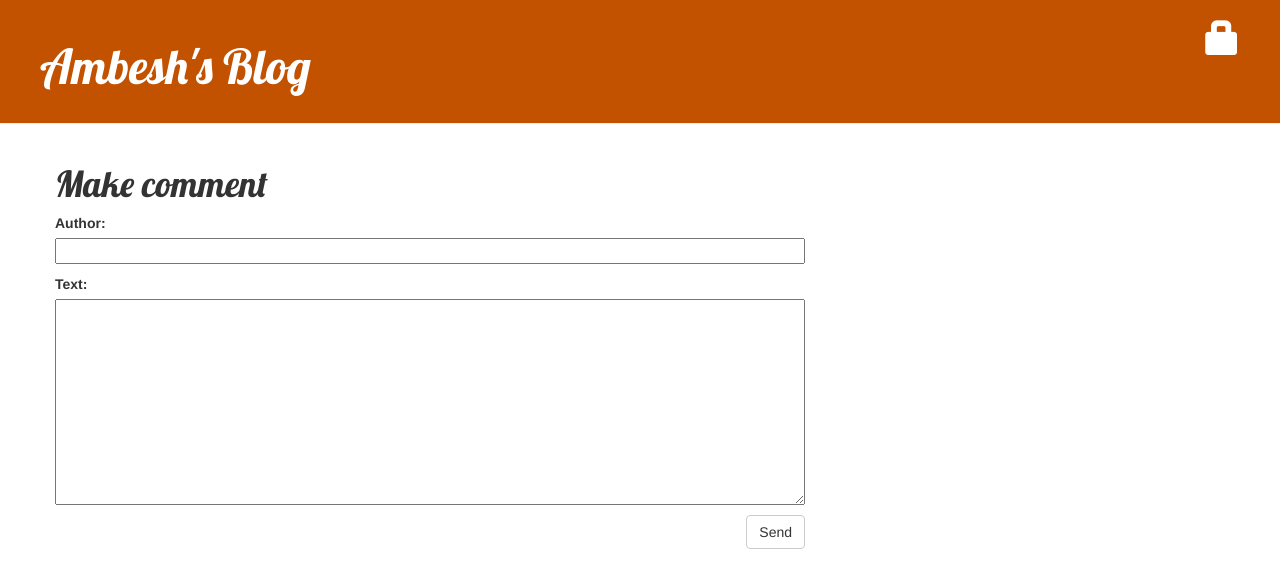
After one commit to ambesh123/DjangoWebSite, a Django app: page /post/1/comment/ in a window 1280 px wide. The commit adds this page. Shown: the top 588 px of the page. Run offline with Django 3.2, Linux system fonts and the light colour scheme; tables that the repository leaves empty hold one stand-in row (values such as "Sample post"); some libraries are stand-ins or nearby versions.

Commit message:
Adding comment model to the blog

```diff
--- a/homepage/admin.py
+++ b/homepage/admin.py
@@ -1,4 +1,5 @@
 from django.contrib import admin
-from .models import Post
+from .models import Post, Comment
 
 admin.site.register(Post)
+admin.site.register(Comment)
--- /dev/null
+++ b/homepage/forms.py
@@ -0,0 +1,14 @@
+from django import forms
+
+from .models import Post, Comment
+
+class PostForm(forms.ModelForm):
+    class Meta:
+        model = Post
+        fields = ('title', 'text',)
+
+class CommentForm(forms.ModelForm):
+
+    class Meta:
+        model = Comment
+        fields = ('author', 'text',)
--- a/homepage/models.py
+++ b/homepage/models.py
@@ -16,3 +16,17 @@ class Post(models.Model):
 
     def __str__(self):
         return self.title
+
+class Comment(models.Model):
+    post = models.ForeignKey('homepage.Post', on_delete=models.CASCADE, related_name='comments')
+    author = models.CharField(max_length=200)
+    text = models.TextField()
+    created_date = models.DateTimeField(default=timezone.now)
+    approved_comment = models.BooleanField(default=False)
+
+    def approve(self):
+        self.approved_comment = True
+        self.save()
+
+    def __str__(self):
+        return self.text
--- a/homepage/static/css/blog.css
+++ b/homepage/static/css/blog.css
@@ -50,3 +50,7 @@ h1, h2, h3, h4 {
     opacity: 50%;
     font-style: italic;
 }
+
+.comment {
+    margin: 20px 0px 20px 20px;
+}
--- /dev/null
+++ b/homepage/templates/blog/add_comment_to_post.html
@@ -0,0 +1,9 @@
+{% extends 'blog/base.html' %}
+
+{% block content %}
+    <h1>Make comment</h1>
+    <form method="POST" class="post-form">{% csrf_token %}
+        {{ form.as_p }}
+        <button type="submit" class="save btn btn-default">Send</button>
+    </form>
+{% endblock %}
--- a/homepage/templates/blog/post_list.html
+++ b/homepage/templates/blog/post_list.html
@@ -8,6 +8,7 @@
                 <p>By {{post.author.username}} on {{ post.published_date }}</p>
             </div>
             <p>{{ post.text|linebreaksbr }}</p>
+            <a href="{% url 'post_detail' pk=post.pk %}">Comments: {{ post.comments.count }}</a>
         </div>
     {% endfor %}
 {% endblock %}
--- a/homepage/urls.py
+++ b/homepage/urls.py
@@ -6,4 +6,5 @@ urlpatterns = [
     path('post/<int:pk>/', views.post_detail, name='post_detail'),
     path('post/new/', views.post_new, name='post_new'),
     path('post/<int:pk>/edit/', views.post_edit, name='post_edit'),
+    path('post/<int:pk>/comment/', views.add_comment_to_post, name='add_comment_to_post')
 ]
--- a/homepage/views.py
+++ b/homepage/views.py
@@ -4,7 +4,7 @@ from __future__ import unicode_literals
 from django.shortcuts import render, redirect, get_object_or_404
 from .models import Post
 from django.utils import timezone
-from .new_post import PostForm
+from .forms import PostForm, CommentForm
 
 def home(request):
     #Currently we don't have a homepage so we'll redirect user to blog
@@ -44,3 +44,16 @@ def post_edit(request, pk):
     else:
         form = PostForm(instance=post)
     return render(request, 'blog/post_edit.html', {'form': form})
+
+def add_comment_to_post(request, pk):
+    post = get_object_or_404(Post, pk=pk)
+    if request.method == "POST":
+        form = CommentForm(request.POST)
+        if form.is_valid():
+            comment = form.save(commit=False)
+            comment.post = post
+            comment.save()
+            return redirect('post_detail', pk=post.pk)
+    else:
+        form = CommentForm()
+    return render(request, 'blog/add_comment_to_post.html', {'form': form})
```
Also changed, not shown: homepage/new_post.py (deleted, +0 -8 lines), homepage/templates/blog/post_detail.html (+14 -0 lines), homepage/migrations/0002_comment.py (added).
